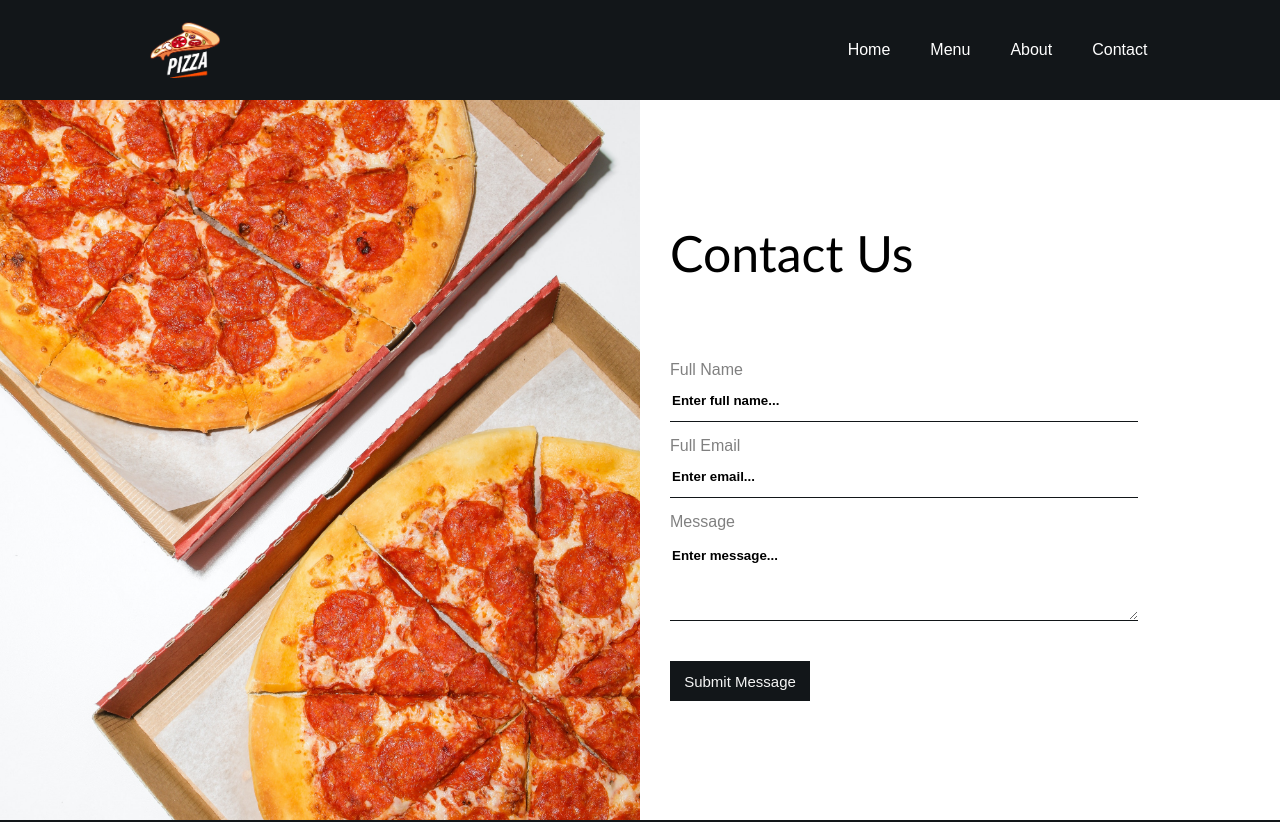
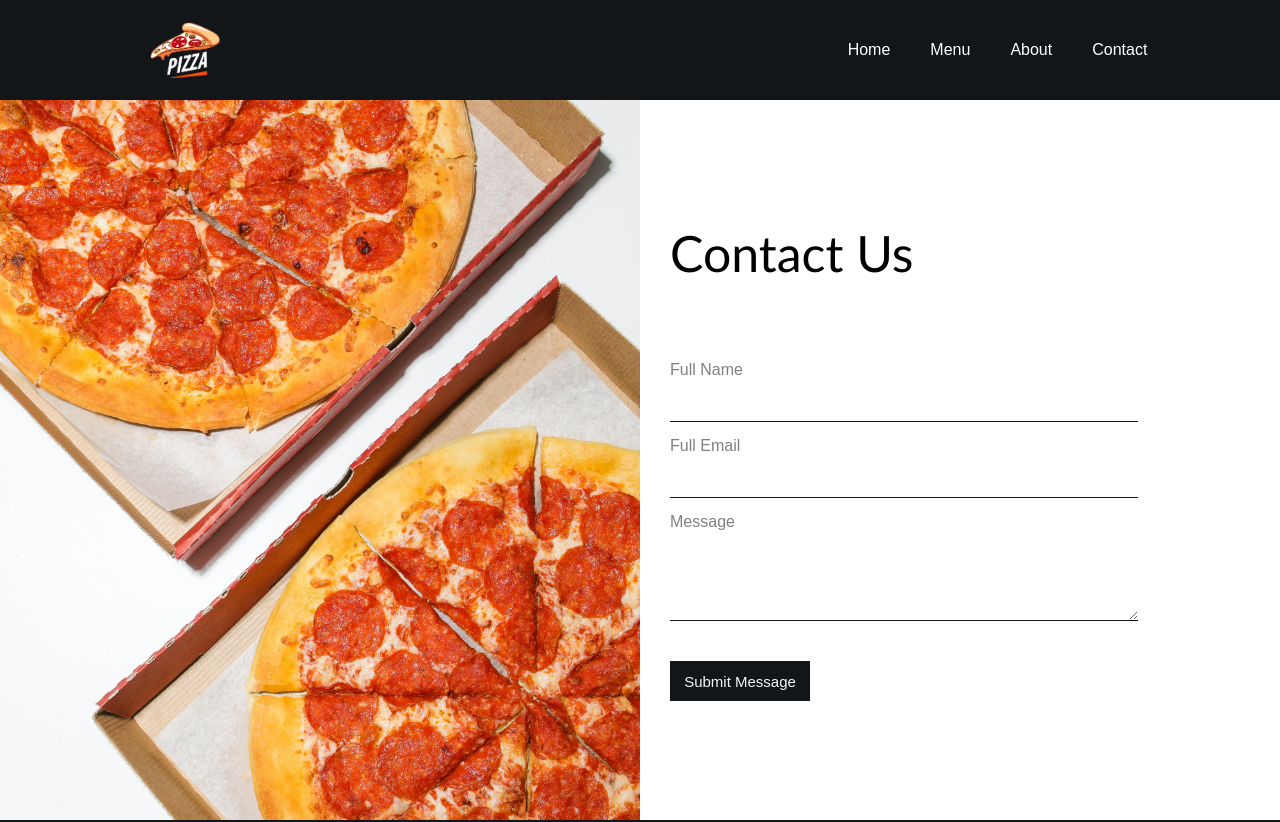
Before and after one commit to SARTHAKSUKATE10/react-basic-pizza, a React (Vite) app: page /contact in a window 1280 px wide. Shown: the top 822 px of the page. Built offline with nearby package versions, Linux system fonts and the light colour scheme.

Commit message:
Contact to home route added after submission

```diff
--- a/src/pages/Contact.jsx
+++ b/src/pages/Contact.jsx
@@ -1,8 +1,29 @@
 import React from "react";
 import PizzaLeft from "../assets/pizzaLeft.jpg";
 import "../styles/contact.css";
+import { useHistory } from "react-router-dom";
 
 function Contact() {
+
+  const history = useHistory();
+
+  const onSubmit = (event) => {
+    event.preventDefault();
+
+    const nameInput = document.querySelector('input[name="name"]');
+    const emailInput = document.querySelector('input[name="email"]');
+    const messageTextarea = document.querySelector('textarea[name="message"]');
+
+    if (nameInput.value !== "" && emailInput.value !== "" && messageTextarea.value !== "") {
+      alert("Thanks for visiting");
+
+      history.push('/');
+    } else {
+      alert("Please fill in all the required fields.");
+    }
+  };
+
+
   return (
     <div className="contact">
       <div
@@ -13,20 +34,32 @@ function Contact() {
         <h1>Contact Us</h1>
         <form id="contact-form" method="POST">
           <label htmlFor="name">Full Name</label>
-          <input name="name" placeholder="Enter full name..." type="text" />
+          <input
+            name="name"
+            //   placeholder="Enter full name..."
+            type="text"
+          />
 
           <label htmlFor="email">Full Email</label>
-          <input name="email" placeholder="Enter email..." type="email" />
+          <input
+            name="email"
+            //   placeholder="Enter email..."
+            type="email"
+          />
 
           <label htmlFor="message">Message</label>
           <textarea
             name="message"
             rows="6"
-            placeholder="Enter message..."
+            // placeholder="Enter message..."
             required
           ></textarea>
 
-          <button>Submit Message</button>
+            <button
+            onClick={onSubmit}
+            >
+             Submit Message</button>
+
         </form>
       </div>
     </div>
```
